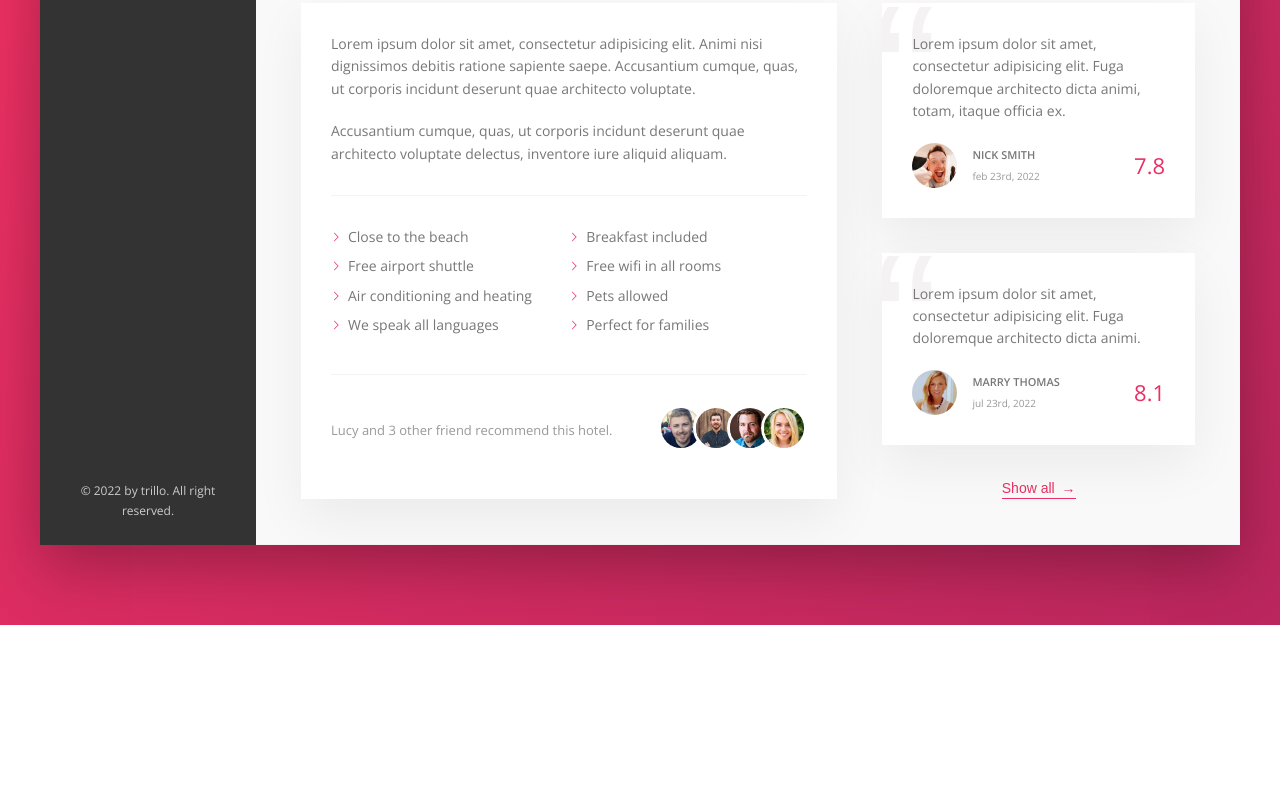
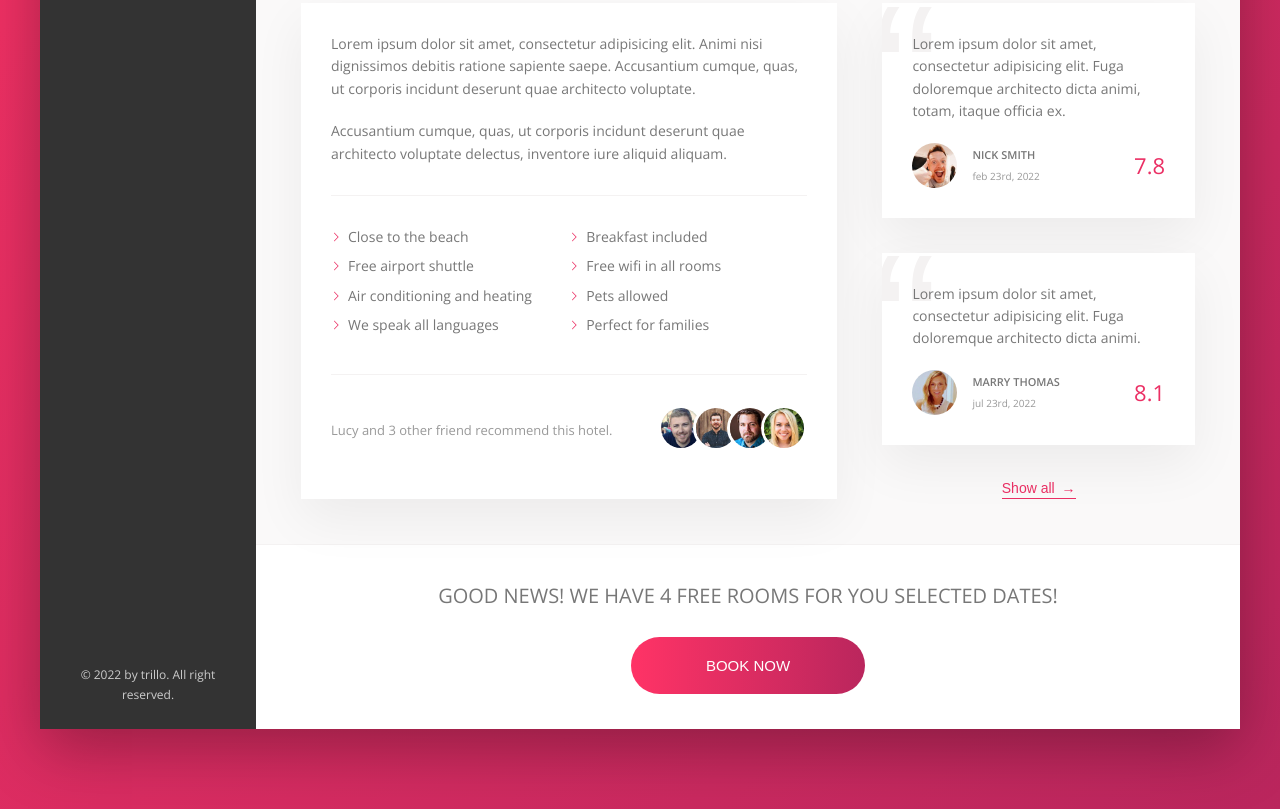
Before and after one commit to rahulsharma0212/trillo, a website: page index.html in a window 1280 px wide. Shown: the part 644-1453 px from the top of the page. Before the commit the page ends 1269 px from the top, so only its background shows below. Drawn offline with nearby package versions, Linux system fonts and the light colour scheme.

Commit message:
call to action implemented

```diff
--- a/index.html
+++ b/index.html
@@ -235,6 +235,16 @@
               <button class="btn-inline">Show all <span>&rarr;</span></button>
             </div>
           </div>
+
+          <div class="cta">
+            <h2 class="cta__book-now">
+              Good news! We have 4 free rooms for you selected dates!
+            </h2>
+            <button class="btn">
+              <span class="btn__visible">Book now</span>
+              <span class="btn__invisible">Only 4 rooms left</span>
+            </button>
+          </div>
         </main>
       </div>
     </div>
--- a/sass/_component.scss
+++ b/sass/_component.scss
@@ -408,3 +408,73 @@
     z-index: 1;
   }
 }
+
+////////////////////////////
+/// CALL TO ACTION
+.cta {
+  padding: 3.5rem 0;
+  text-align: center;
+  &__book-now {
+    font-size: 2rem;
+    font-weight: 300;
+    text-transform: uppercase;
+    margin-bottom: 2.5rem;
+  }
+}
+
+////////////////////////////
+/// CALL TO ACTION BUTTON
+.btn {
+  font-size: 1.5rem;
+  font-weight: 300;
+  text-transform: uppercase;
+  border-radius: 100px;
+  border: none;
+  background-image: linear-gradient(
+    to right,
+    var(--color-primary-light),
+    var(--color-primary-dark)
+  );
+  color: #fff;
+  position: relative;
+  overflow: hidden;
+  cursor: pointer;
+
+  & > * {
+    display: inline-block;
+    height: 100%;
+    width: 100%;
+    transition: all 0.2s;
+  }
+
+  &__visible {
+    padding: 2rem 7.5rem;
+  }
+
+  &__invisible {
+    position: absolute;
+    padding: 2rem 0;
+    left: 0;
+    top: -100%;
+  }
+
+  &:hover {
+    background-image: linear-gradient(
+      to left,
+      var(--color-primary-light),
+      var(--color-primary-dark)
+    );
+  }
+
+  &:hover &__visible {
+    transform: translateY(100%);
+  }
+  &:hover &__invisible {
+    top: 0;
+  }
+
+  &:focus {
+    outline: none;
+    animation: pulsate 1s infinite;
+  }
+}
```
Also changed, not shown: css/style.css.
